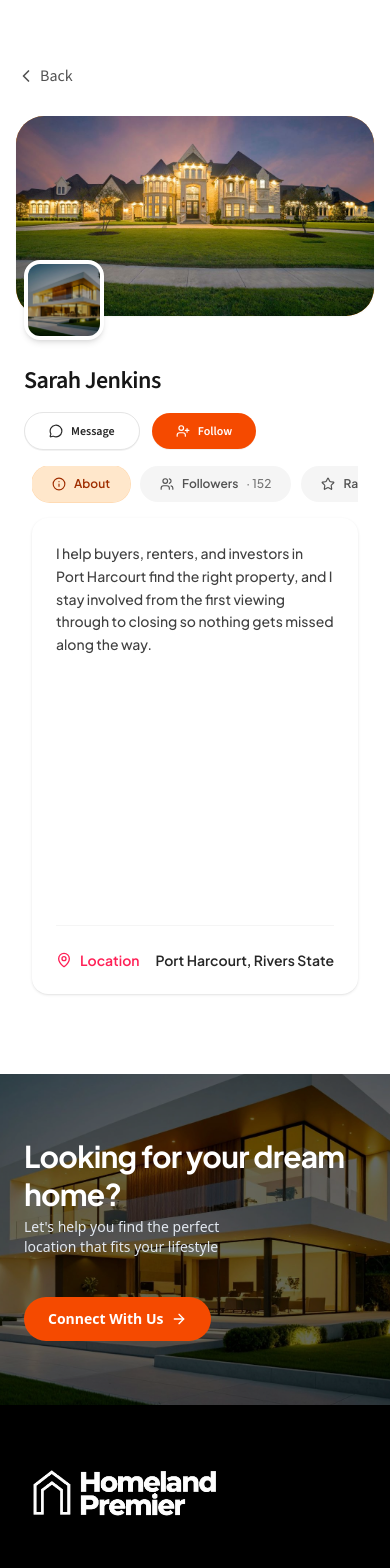
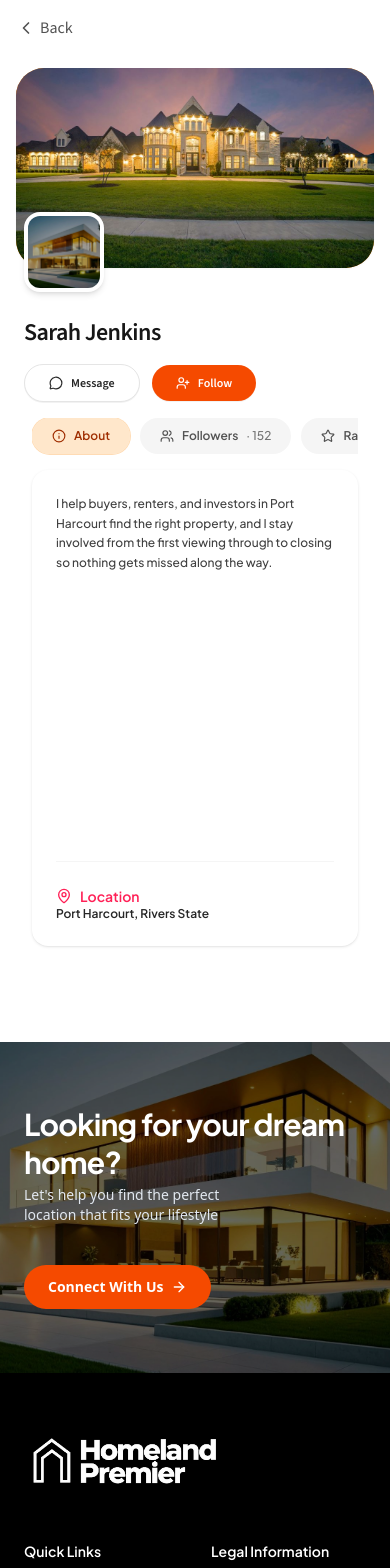
Before and after one commit to writefreak/tageinc, a Next.js app: page /agents/1 in a window 390 px wide. Shown: the top 1568 px of the page. Built offline with nearby package versions, Linux system fonts and the light colour scheme.

Commit message:
update agent profile

```diff
--- a/components/agents/agent-profile.tsx
+++ b/components/agents/agent-profile.tsx
@@ -53,7 +53,7 @@ export default function AgentProfile({ agent, properties }: AgentProfileProps) {
 
   return (
     /* Increased container width to max-w-7xl for wide desktop view */
-    <div className="mx-auto max-w-350 md:max-w-6xl px-4 py-16 md:pb-16 md:px-12">
+    <div className="mx-auto max-w-350 md:max-w-6xl px-4 md:pt-14 pt-4 pb-20 md:pb-32 md:px-12">
       {/* Back Button */}
       <a
         href="/agents"
@@ -157,15 +157,15 @@ export default function AgentProfile({ agent, properties }: AgentProfileProps) {
         <div className="flex-1 overflow-y-auto rounded-2xl bg-white p-6 sm:p-8 shadow-sm [-ms-overflow-style:none] scrollbar-none [&::-webkit-scrollbar]:hidden">
           {activeTab === "about" && (
             <div className="flex h-full flex-col justify-between space-y-6">
-              <p className="text-sm leading-relaxed text-neutral-700 font-normal max-w-3xl">
+              <p className="text-xs md:text-sm leading-relaxed text-neutral-700 font-normal max-w-3xl">
                 {agent.about}
               </p>
-              <div className="flex items-center justify-between border-t border-neutral-100 pt-6 text-sm">
+              <div className="flex flex-col md:flex-row md:items-center justify-between border-t border-neutral-100 pt-6 text-sm">
                 <span className="flex items-center gap-2 font-semibold text-rose-500">
                   <MapPin className="h-4 w-4" />
                   Location
                 </span>
-                <span className="font-semibold text-neutral-800">
+                <span className="font-semibold text-xs text-neutral-800">
                   {agent.location}
                 </span>
               </div>
```
